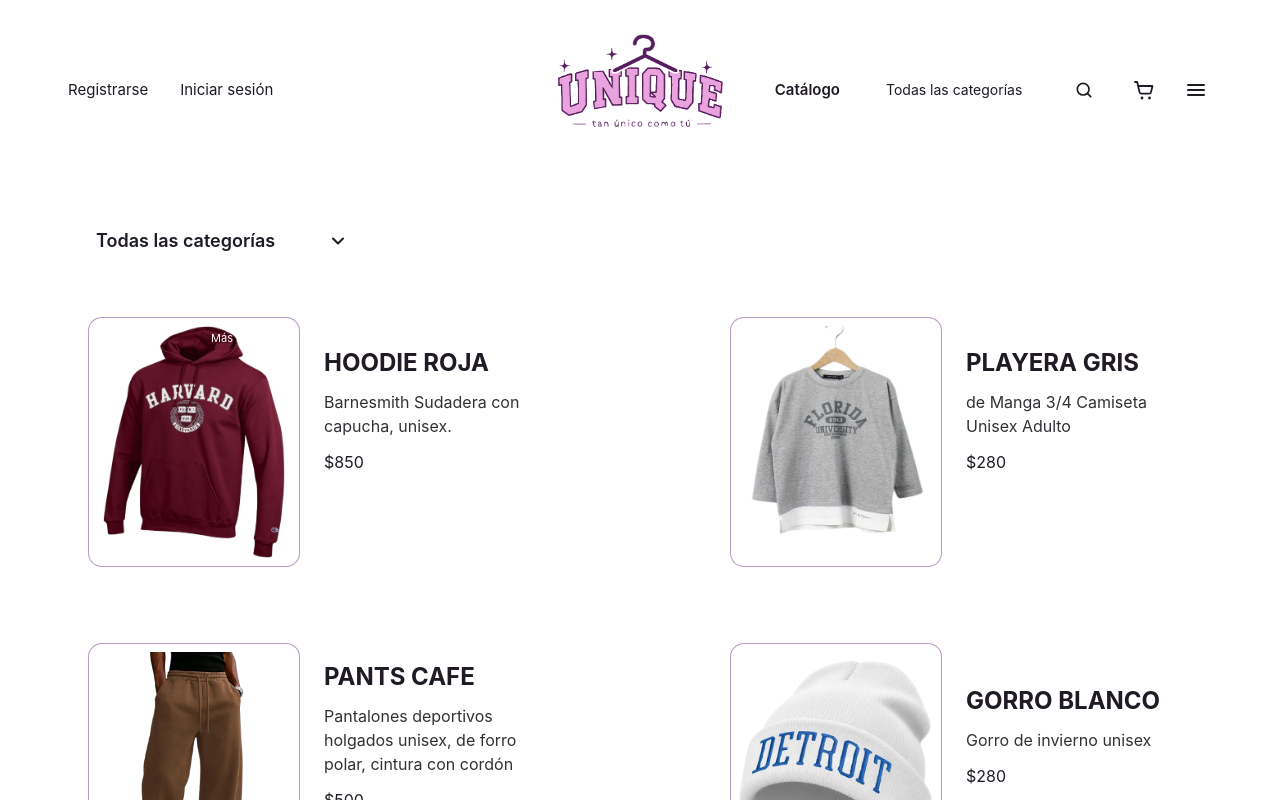
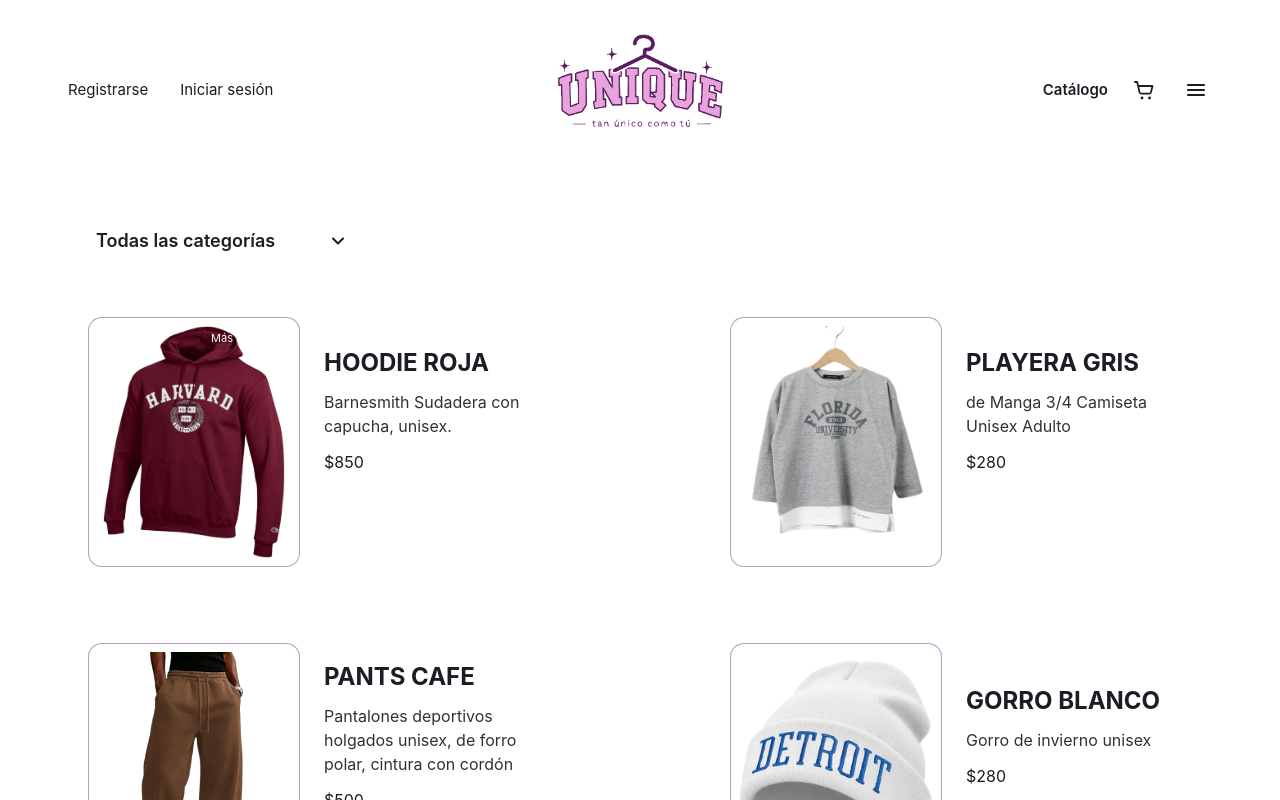
Before and after one commit to IEVN1001-23002685/unique, an Angular app: page /catalogo in a window 1280 px wide. Shown: the top 800 px of the page. Built offline with nearby package versions, Linux system fonts and the light colour scheme.

Commit message:
modificaciones-navbar

```diff
--- a/src/app/compartido/componentes/barra-navegacion-tienda/barra-navegacion-tienda.html
+++ b/src/app/compartido/componentes/barra-navegacion-tienda/barra-navegacion-tienda.html
@@ -5,12 +5,12 @@
   >
     <!-- Izquierda: acceso de cuenta (abre los modales de autenticacion) -->
     <div class="col-start-1 flex items-center gap-6 lg:gap-8">
-      <button type="button" class="enlace-cuenta hidden md:inline-flex" (click)="abrirRegistro()">
+      <button type="button" class="enlace-cuenta hidden lg:inline-flex" (click)="abrirRegistro()">
         Registrarse
       </button>
       <button
         type="button"
-        class="enlace-cuenta hidden md:inline-flex"
+        class="enlace-cuenta hidden lg:inline-flex"
         (click)="abrirInicioSesion()"
       >
         Iniciar sesión
@@ -43,30 +43,12 @@
       <a
         routerLink="/catalogo"
         routerLinkActive="enlace-activo"
-        class="enlace-cuenta hidden sm:inline-flex"
+        class="enlace-cuenta hidden lg:inline-flex"
       >
         Catálogo
       </a>
 
-      <form role="search" class="hidden xl:block" (submit)="$event.preventDefault()">
-        <label class="sr-only" for="busqueda-tienda">Buscar productos</label>
-        <div class="campo-busqueda">
-          <input
-            id="busqueda-tienda"
-            type="search"
-            placeholder="Todas las categorías"
-            class="campo-busqueda__entrada"
-            [value]="busqueda.termino()"
-            (input)="actualizarTermino($event)"
-          />
-          <button type="submit" class="campo-busqueda__boton" aria-label="Buscar">
-            <svg aria-hidden="true" viewBox="0 0 24 24" fill="none" class="h-5 w-5">
-              <circle cx="11" cy="11" r="7" stroke="currentColor" stroke-width="2" />
-              <path d="m20 20-3.6-3.6" stroke="currentColor" stroke-width="2" stroke-linecap="round" />
-            </svg>
-          </button>
-        </div>
-      </form>
+
 
       <!-- Carrito: se navegará cuando exista el módulo de carrito -->
       <button type="button" class="icono-barra" aria-label="Carrito de compras">
@@ -85,7 +67,7 @@
 
       <button
         type="button"
-        class="icono-barra"
+        class="icono-barra lg:hidden"
         [attr.aria-expanded]="menuAbierto()"
         aria-controls="menu-tienda"
         aria-label="Menú de navegación"
@@ -104,35 +86,17 @@
   </nav>
 
   @if (menuAbierto()) {
-    <div id="menu-tienda" class="border-t border-neutral-200 bg-white px-4 py-5 sm:px-6 lg:px-[60px]">
+    <div
+      id="menu-tienda"
+      class="lg:hidden border-t border-neutral-200 bg-white px-4 py-5 sm:px-6"
+    >
       <div class="mx-auto flex w-full max-w-[1264px] flex-col items-start gap-4">
-        <!-- Buscador para pantallas donde no cabe en la barra -->
-        <form role="search" class="w-full xl:hidden" (submit)="$event.preventDefault()">
-          <label class="sr-only" for="busqueda-tienda-menu">Buscar productos</label>
-          <div class="campo-busqueda w-full">
-            <input
-              id="busqueda-tienda-menu"
-              type="search"
-              placeholder="Todas las categorías"
-              class="campo-busqueda__entrada"
-              [value]="busqueda.termino()"
-              (input)="actualizarTermino($event)"
-            />
-            <button type="submit" class="campo-busqueda__boton" aria-label="Buscar">
-              <svg aria-hidden="true" viewBox="0 0 24 24" fill="none" class="h-5 w-5">
-                <circle cx="11" cy="11" r="7" stroke="currentColor" stroke-width="2" />
-                <path d="m20 20-3.6-3.6" stroke="currentColor" stroke-width="2" stroke-linecap="round" />
-              </svg>
-            </button>
-          </div>
-        </form>
-
-        <!-- Los modales de autenticacion se abren desde aqui tambien en pantallas pequenas -->
-        <button type="button" class="enlace-menu" (click)="abrirRegistro()">Registrarse</button>
+        <!-- Enlaces del menú para tablet y celular -->
+        <a routerLink="/catalogo" class="enlace-menu" (click)="cerrarMenu()">Catálogo</a>
         <button type="button" class="enlace-menu" (click)="abrirInicioSesion()">
           Iniciar sesión
         </button>
-        <a routerLink="/catalogo" class="enlace-menu" (click)="cerrarMenu()">Catálogo</a>
+        <button type="button" class="enlace-menu" (click)="abrirRegistro()">Registrarse</button>
       </div>
     </div>
   }
--- a/src/app/compartido/componentes/barra-navegacion-tienda/barra-navegacion-tienda.ts
+++ b/src/app/compartido/componentes/barra-navegacion-tienda/barra-navegacion-tienda.ts
@@ -1,4 +1,4 @@
-import { Component, inject, signal } from '@angular/core';
+import { Component, HostListener, inject, signal } from '@angular/core';
 import { RouterLink, RouterLinkActive } from '@angular/router';
 import { BusquedaCatalogoServicio } from '../../../nucleo/servicios/busqueda-catalogo-servicio';
 import { ModalAutenticacionServicio } from '../../../nucleo/servicios/modal-autenticacion-servicio';
@@ -28,6 +28,14 @@ export class BarraNavegacionTienda {
     this.menuAbierto.set(false);
   }
 
+  /** El breakpoint lg de Tailwind (1024 px) activa la navegación de escritorio. */
+  @HostListener('window:resize')
+  cerrarMenuEnEscritorio(): void {
+    if (typeof window !== 'undefined' && window.innerWidth >= 1024) {
+      this.menuAbierto.set(false);
+    }
+  }
+
   abrirRegistro(): void {
     this.cerrarMenu();
     this.autenticacion.abrirRegistro();
```
